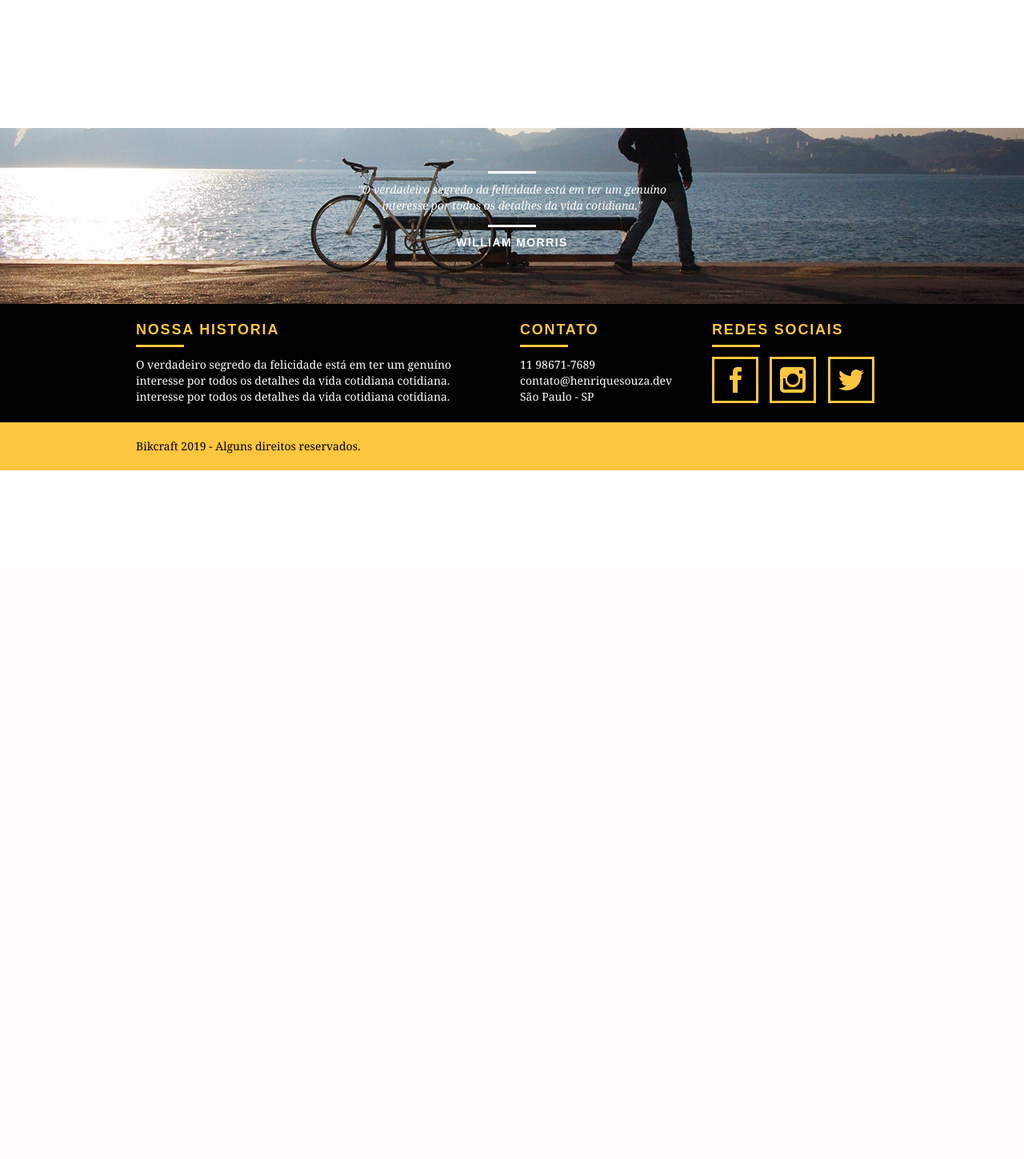
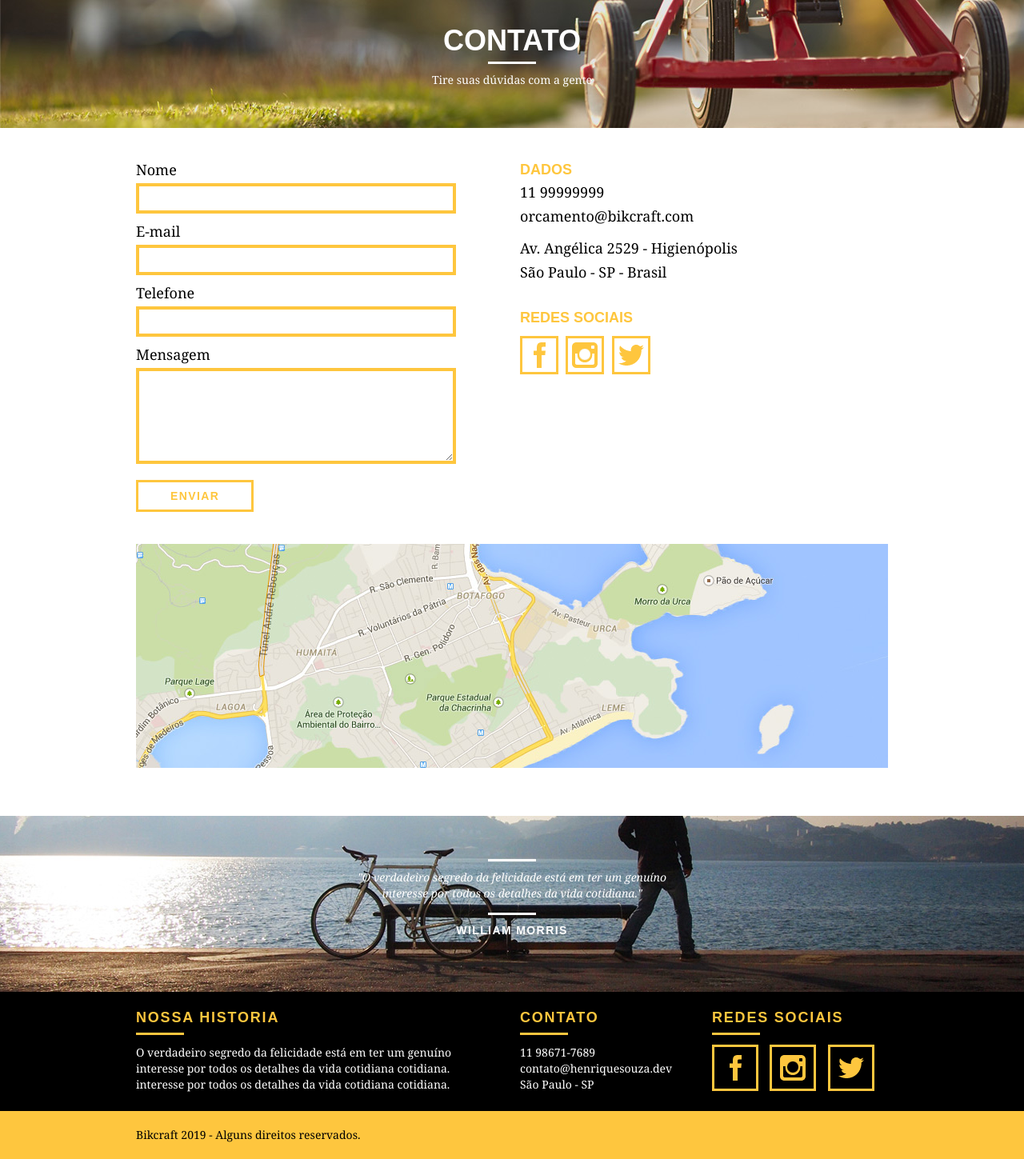
Before and after one commit to BricksSoldier2094/bikcraft.github.io, a PHP site: page /contato.html in a window 1280 px wide. Shown: the part 92-1541 px from the top of the page at 80% size. Before the commit the page ends 680 px from the top, so only its background shows below. Run offline with PHP 8.4, Linux system fonts and the light colour scheme.

Commit message:
Building "Contato"
Finalizado a marcação e o estilo da página de contato.

```diff
--- a/contato.html
+++ b/contato.html
@@ -42,7 +42,58 @@
         </div>
     </section>
 
+     <!--Orçamento-->
+    <section  class="contato container">
 
+            <!--Formulario de orçamento-->
+            <form id="form_contato" class="grid-8 contato-form">
+                <label for="nome">Nome</label>
+                <input type="text" id="nome">
+
+                <label for="email">E-mail</label>
+                <input type="text" id="email">
+
+                <label for="telefone">Telefone</label>
+                <input type="text" id="telefone">
+
+                <label for="espec">Mensagem</label>
+                <textarea name="mensagem" id="espec" cols="30" rows="3"></textarea>
+
+                <button type="submit" class="btn">Enviar</button>
+            </form>
+
+            <!--Especificações do orgaçemento-->
+             <div class="contato_dados grid-8">
+                <h3>Dados</h3>
+
+                <span data="telefone">11 99999999</span>
+                <span data="email">orcamento@bikcraft.com</span>
+                <span data="email">Av. Angélica 2529 - Higienópolis</span>
+                <span data="email" >São Paulo - SP - Brasil</span>
+
+                <div class="contato-redes">
+                    <h3>Redes sociais</h3>
+                    <ul>
+                        <li>
+                            <a href="http://facebook.com" target="_blank"><img src="img/redes-sociais/facebook.png" alt="Bikcraft - Facebook"></a>
+                        </li>
+                        <li>
+                            <a href="http://instagram.com" target="_blank"><img src="img/redes-sociais/instagram.png" alt="Bikcraft - Instagram"></a>
+                        </li>
+                        <li>
+                            <a href="http://twitter.com" target="_blank"><img src="img/redes-sociais/twitter.png" alt="Bikcraft - Twitter"></a>
+                        </li>
+                    </ul>
+                </div>
+            </div>
+
+            <!--mapa-->
+
+            <a class="grid-16" href="https://shorturl.at/drY47" target="_blank"><img src="/img/endereco-bikcraft.jpg" alt="Bikcraft - Endereco"></a>
+
+
+
+    </section>
 
 
 
--- a/css/contato.css
+++ b/css/contato.css
@@ -1,30 +1,126 @@
-.interna_portfolio{
+.interna_contato{
     background: url("../img/bg-contato.jpg");
     background-size: cover ;
 }
 
 
-.quote_clientes{
-    padding: 60px 0;
-    color: #000;
-    max-width: 460px;
+/*Orçamento*/
+.contato{
+    padding: 40px 0;
+    margin-bottom: 20px;
+}
+
+.contato img{
     margin: 0 auto;
 }
 
-.quote_clientes p{
-    text-align: center;
+.contato-form{
+    padding-right: 60px;
+    margin-bottom: 40px;
+}
+
+.contato-form label{
+    display: block;
+    color: #000;
     font-family: Georgia, 'Times New Roman', Times, serif;
     font-size: 18px;
     line-height: 25px;
-    font-style: italic;
-    margin-bottom: 20px;
+    margin-bottom: 4px;
 }
 
-.quote_clientes cite{
-    font-size: 18px;
-    font-weight: bold;
-    text-align: right;
-    float: right;
-    font-style: normal;
+.contato-form input{
+    display: block;
+    width: 100%;
+    border: 4px solid #fec63e;
+    background:none;
+    color: #000;
+    padding: 7px 10px;
+    margin-bottom: 10px;
+    outline: none;
+    font-size: 14px;
+    font-family: Georgia, 'Times New Roman', Times, serif;
+}
+
+.contato-form textarea{
+    display: block;
+    width: 100%;
+    height: 120px;
+    border: 4px solid #fec63e;
+    background:none;
+    color: #000;
+    padding: 7px 10px;
+    margin-bottom: 20px;
+    outline: none;
+    font-size: 14px;
+    font-family: Georgia, 'Times New Roman', Times, serif;
 
 }
+
+.contato-form button{
+    padding: 7px 40px;
+    background: none;
+}
+
+.contato-form button:hover{
+    color: #000;
+    border-color: #000;
+
+}
+
+.contato_dados{
+    color: #000;
+}
+
+.contato_dados h3{
+    font-size: 18px;
+    line-height: 25px;
+    text-transform: uppercase;
+    color: #fec63e;
+    font-weight: bold;
+}
+
+.contato_dados span{
+    display: block;
+    font-size: 18px;
+    font-family: Georgia, 'Times New Roman', Times, serif;
+    line-height: 30px;
+}
+
+.contato_dados span:nth-of-type(even){
+    margin-bottom: 10px;
+}
+
+.contato-redes{
+    margin-top: 30px;
+}
+
+.contato-redes h3{
+    padding-bottom: 10px;
+}
+
+.contato-redes ul li{
+    display: inline-block;
+    font-family: Georgia, 'Times New Roman', Times, serif;
+    font-size: 14px;
+    padding-right: 5px;
+}
+
+.contato-redes ul li a{
+    border: 3px solid #fec63e;
+    display: block;
+    padding: 5px;
+}
+
+.contato-redes ul li a:hover{
+    border-color: #000;
+}
+
+.contato_dados ul{
+    padding-right: 10px;
+    display: inline;
+}
+
+
+.contato_dado0s p{
+    margin: 8px 0;
+}
--- a/css/produtos.css
+++ b/css/produtos.css
@@ -161,7 +161,7 @@
     line-height: 30px;
 }
 
-.dados_email{
+.orcamento_dados span:nth-of-type(2){
     margin-bottom: 20px;
 }
 
--- a/produtos.html
+++ b/produtos.html
@@ -136,7 +136,7 @@
                 <h3>Dados</h3>
 
                 <span data="telefone">11 99999999</span>
-                <span data="email" class="dados_email">orgamento@bikcraft.com</span>
+                <span data="email">orcamento@bikcraft.com</span>
                 <h3>Monte a sua Bikcraft</h3>
 
                 <p>Escolha as especificações</p>
```
Also changed, not shown: img/bg-contato.jpg (added), img/endereco-bikcraft.jpg (added).
